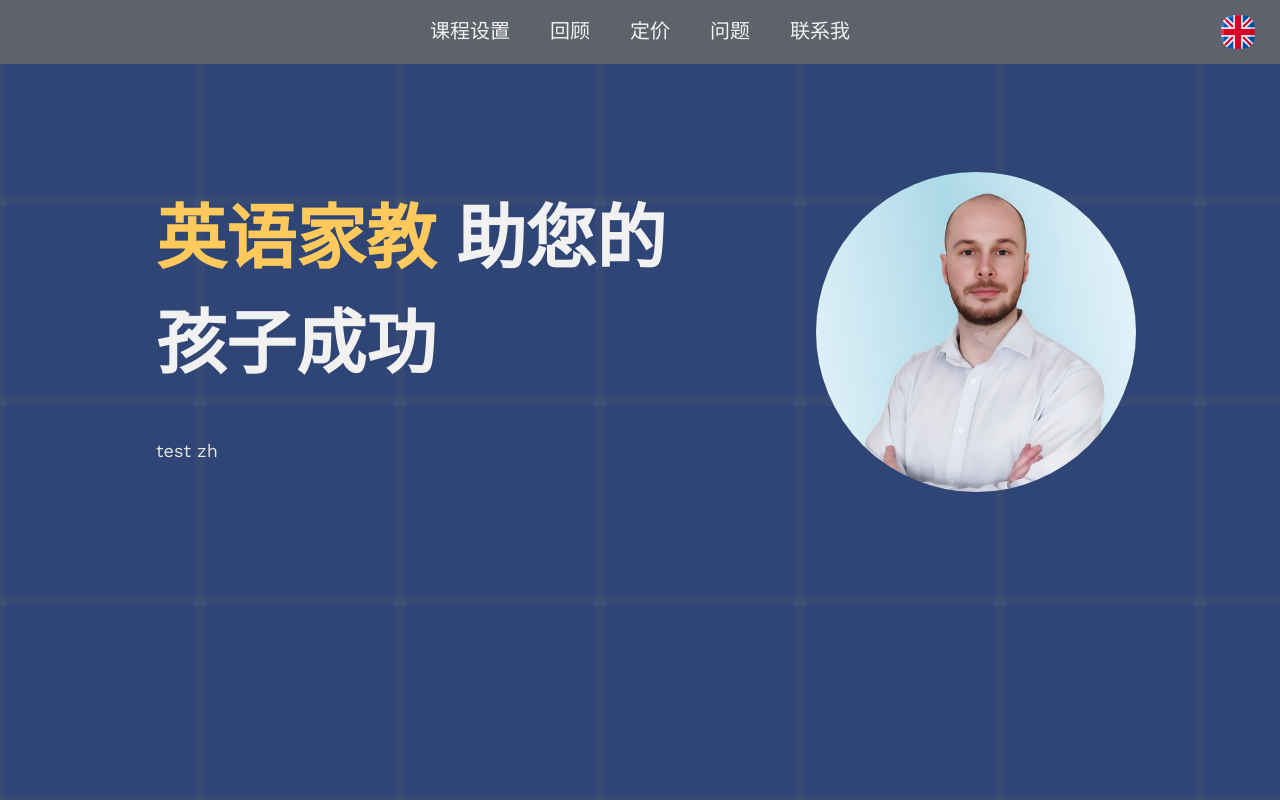
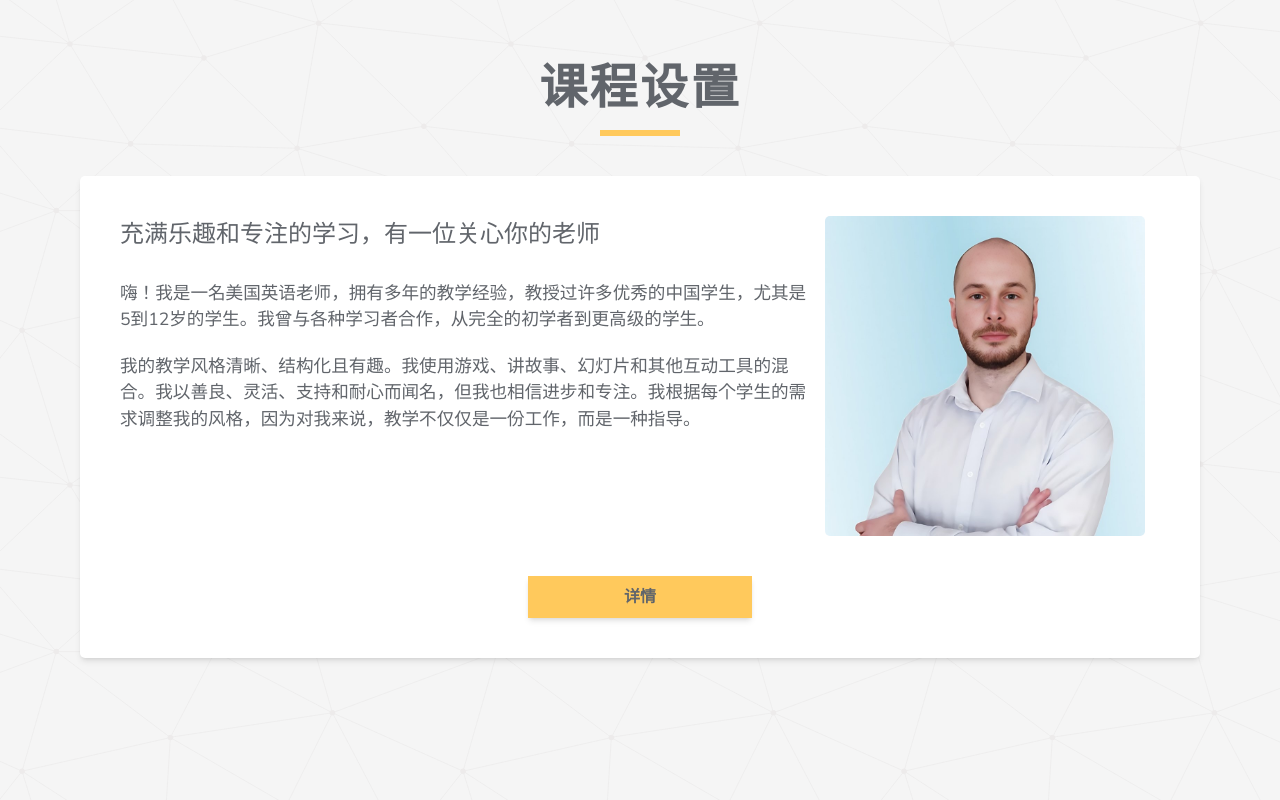
Before and after one commit to Predrag-Jandric/React-ESL-tutoring, a React (Vite) app: page / in a window 1280 px wide. Shown: the top 800 px of the page. Built offline with nearby package versions, Linux system fonts and the light colour scheme.

Commit message:
will ADD: curriculum section structure

```diff
--- a/src/App.jsx
+++ b/src/App.jsx
@@ -25,19 +25,19 @@ export default function App() {
           path="/"
           element={
             <main className="m-0 box-border flex list-none flex-col gap-10 scroll-smooth p-0 font-body no-underline outline-none">
-              <Hero />
+              {/* <Hero />
               <Title text={t("about")} />
-              <About />
+              <About /> */}
               <Title text={t("curriculum")} />
               <Curriculum />
 
-              <Title text={t("reviews")} />
+              {/* <Title text={t("reviews")} />
               <Reviews />
               <Title text={t("pricing")} />
               <Pricing />
               <Title text={t("questions")} />
               <Questions />
-              <Contact />
+              <Contact /> */}
             </main>
           }
         />
--- a/src/components/Curriculum.jsx
+++ b/src/components/Curriculum.jsx
@@ -1,12 +1,49 @@
-import { Link } from "react-router-dom"
+import { Link } from "react-router-dom";
+import { generalVariants } from "../utils/animations.js";
+import { motion } from "framer-motion";
+import { useLanguage } from "../utils/LanguageContext.jsx";
+import Button from "../utils/Button.jsx";
+import devPhoto from "/assets/hero/devPhoto.jpg";
 
 function Curriculum() {
-    return (
-        <div id="curriculum">
+  const { t } = useLanguage();
 
-            <Link to="/details" >details</Link>
-        </div>
-    )
+  return (
+    <motion.div
+      variants={generalVariants}
+      initial="initial"
+      whileInView="animate"
+      viewport={{ once: true }}
+      className="mx-1 flex flex-col items-center px-3 xs:px-5"
+      id="curriculum"
+    >
+      <section className="container rounded-custom text-dark transition-all hover:shadow-lg">
+        <section className="flex flex-col gap-3 md:flex-row">
+          <div className="w-full lg:w-2/3">
+            <h3 className="font-headings text-headings font-medium">
+              {t("aboutheader")} {/* the best curriculum for your child */}
+            </h3>
+            <div className="mt-7 flex flex-col gap-5 text-body">
+              <p>{t("aboutone")}</p>
+              <p>{t("abouttwo")}</p>
+            </div>
+          </div>
+
+          <img
+            src={devPhoto}
+            alt="developer photo"
+            className="w-80 rounded-custom object-cover"
+          />
+        </section>
+
+        <Link to="/details">
+          <Button className="mx-auto mt-10 flex w-56 gap-3">
+            {t("curriculumdetailsbtn")}
+          </Button>
+        </Link>
+      </section>
+    </motion.div>
+  );
 }
 
-export default Curriculum
+export default Curriculum;
--- a/src/utils/translations.js
+++ b/src/utils/translations.js
@@ -21,7 +21,9 @@ export const translations = {
     aboutthree:
       "I’m a certified ESL teacher, and I’ve worked at multiple online schools over the years. I also speak a little bit of basic Chinese. When I’m not teaching, I work as a computer programmer, which helps me bring technology into my lessons. Right now, I’m living abroad as a long-term expat, mostly in Europe, and sometimes in Thailand.",
     teachinghistory: "My Teaching History",
-    // curriculum details
+    // curriculum
+    curriculumdetailsbtn: "Details",
+    // curriculum details page
     cambidge:
       "⭐ Kid’s Box by Cambridge is a fun English course made just for young children. It helps kids learn English step by step, from simple words to full sentences, in a way that’s easy and enjoyable. The lessons include listening, speaking, reading, and writing, so your child gets a full learning experience. Parents love this course because it’s colorful, fun, and keeps children interested. It uses games, songs, and friendly characters to make learning feel like playtime. Kid’s Box also follows the same topics and skills used in Cambridge exams for kids, so your child builds strong English skills with confidence, even if they’re just starting out. I’ve got everything ready: full series books, homework books, and videos",
     englishforeveryone:
@@ -128,7 +130,9 @@ export const translations = {
     aboutthree:
       "我是一名认证的ESL教师，多年来在多所在线学校工作。我还会说一点基础中文。当我不在教书时，我是一名计算机程序员，这帮助我将技术融入我的课程。目前，我作为长期外籍人士生活在国外，主要在欧洲，有时在泰国。",
     teachinghistory: "我的教学历史",
-    // curriculum details
+    // curriculum
+    curriculumdetailsbtn: "详情",
+    // curriculum details page
     cambidge:
       "⭐ 剑桥的 Kid's Box 是专为幼儿设计的趣味英语课程。它帮助孩子们循序渐进地学习英语，从简单的单词到完整的句子，轻松愉快。课程包括听、说、读和写，让孩子获得全面的学习体验。家长们喜欢这套课程，因为它色彩丰富、生动有趣，能让孩子们兴趣盎然。它使用游戏、歌曲和友好的角色，让学习感觉就像游戏时间一样。Kid's Box 还沿用了剑桥少儿英语考试中使用的相同主题和技能，因此即使您的孩子刚刚开始学习，也能自信地掌握扎实的英语技能。我已经准备好了一切：全套丛书、作业本和视频。",
     englishforeveryone:
```
Also changed, not shown: ELS teach.txt.
